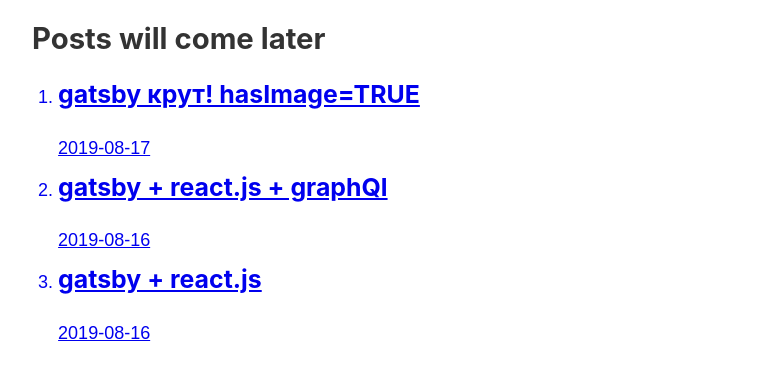
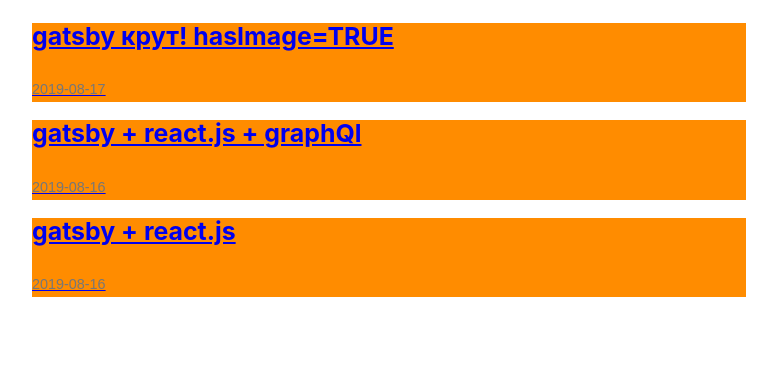
Before and after one commit to svirmi/gatsby-docker-setup, a Gatsby site in the folder bootcamp/: page /blog in a window 1280 px wide. Shown: the part 393-759 px from the top of the page, without its empty margins (251-1028 px from the left). Built offline with nearby package versions, Linux system fonts and the light colour scheme; Gatsby itself is replaced by a stand-in of ours.

Commit message:
some styling added

```diff
--- a/bootcamp/src/pages/blog.js
+++ b/bootcamp/src/pages/blog.js
@@ -2,6 +2,8 @@ import React from "react";
 import { Link, graphql, useStaticQuery } from "gatsby";
 
 import Layout from "../components/layout"
+
+import BlogStyles from "./blog.module.scss";
 
 const BlogPage = () => {
 
@@ -30,14 +32,15 @@ const BlogPage = () => {
     return (
         <Layout>
             <h1>Blog page</h1>
-            <h2>Posts will come later</h2>
-            <ol>
+
+            <ol className={BlogStyles.posts}>
+
                 {data.allMarkdownRemark.edges.map((edge, index) => {
                     return (
 
-                        <Link to={`/blog/${edge.node.fields.slug}`}>
+                        <Link to={`/blog/${edge.node.fields.slug}`} key={index}>
 
-                        <li key={index}>
+                        <li key={index} className={BlogStyles.post}>
                             <h3>{edge.node.frontmatter.title}</h3>
                             <p>{edge.node.frontmatter.date}</p>
                         </li>
--- /dev/null
+++ b/bootcamp/src/pages/blog.module.scss
@@ -0,0 +1,25 @@
+.posts {
+  list-style-type: none;
+  margin: 0;
+}
+
+.post {
+  margin: 1rem 0;
+  background: darkorange;
+
+  a {
+    color: black;
+    display: block;
+    padding: 1rem;
+    text-decoration: none;
+  }
+
+  a:hover {
+    background: antiquewhite;
+  }
+
+  p {
+    color: #777777;
+    font-size: 0.8rem;
+  }
+}
```
